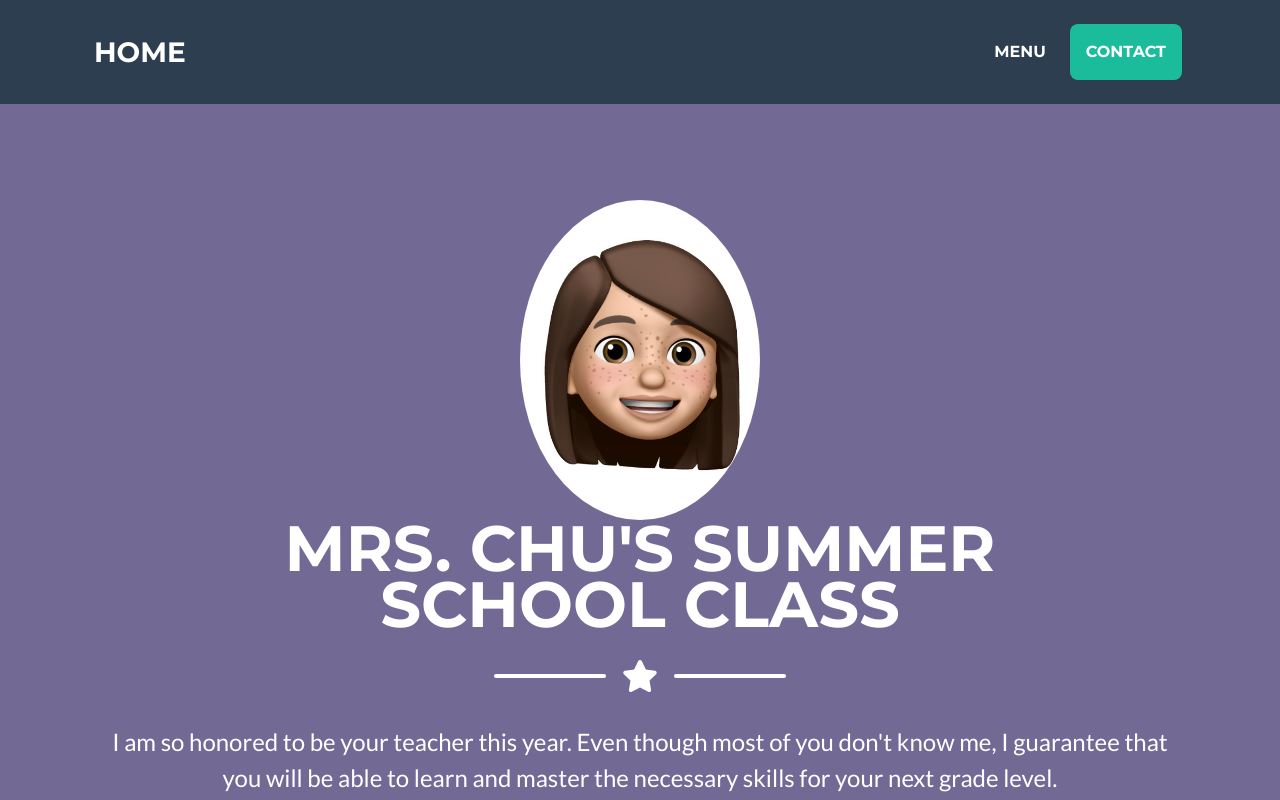
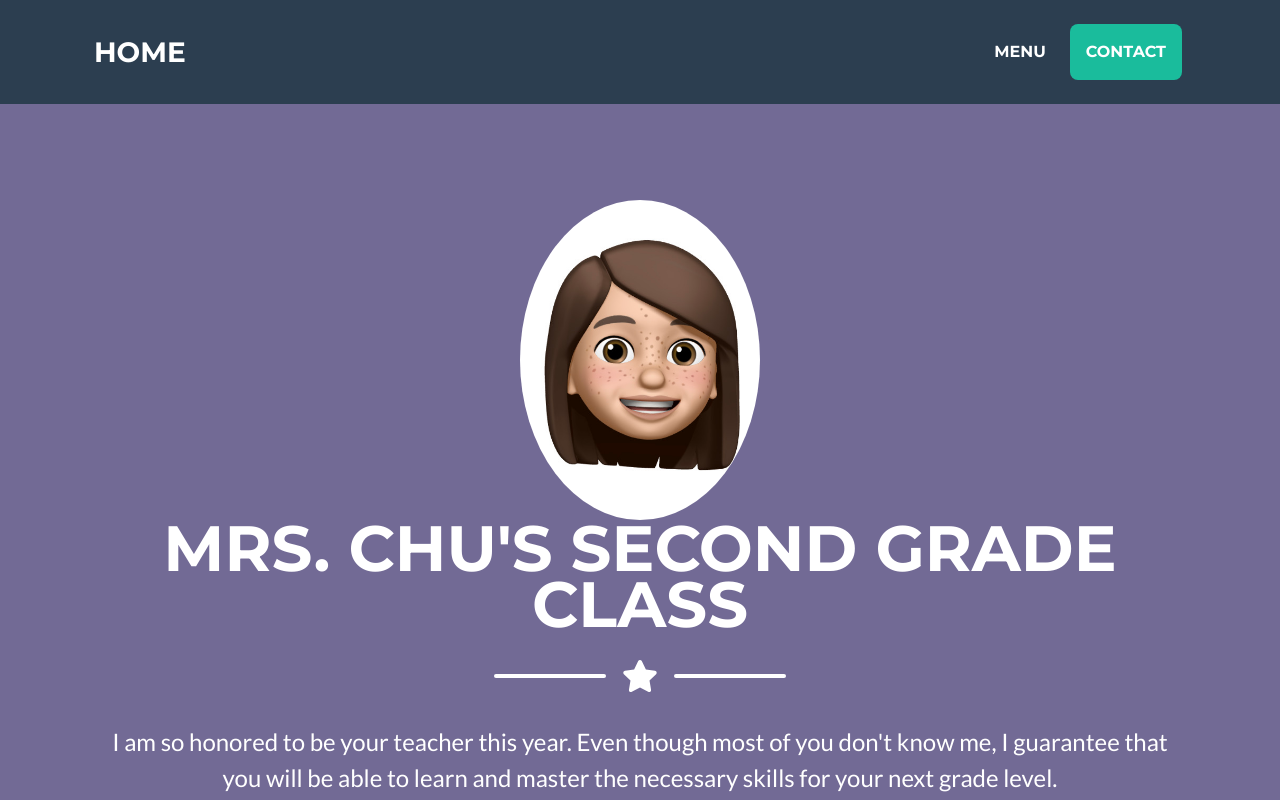
Before and after one commit to yayayotioux07/mschu, a plain HTML site: page index.html in a window 1280 px wide. Shown: the top 800 px of the page. Drawn offline with nearby package versions, Linux system fonts and the light colour scheme.

Commit message:
2ndUpdate

```diff
--- a/index.html
+++ b/index.html
@@ -44,8 +44,8 @@
             <div class="container d-flex align-items-center flex-column">
                 <!-- Masthead Avatar Image-->
                 <img class="masthead-avatar mb-5" src="assets/img/veronica.JPG" alt="" /><!-- Masthead Heading-->
-                <h1 class="masthead-heading text-uppercase mb-0">Mrs. Chu's Summer</h1>
-                <h1 class="masthead-heading text-uppercase mb-0">School Class</h1>
+                <h1 class="masthead-heading text-uppercase mb-0">Mrs. Chu's Second Grade</h1>
+                <h1 class="masthead-heading text-uppercase mb-0">Class</h1>
 
                 <!-- Icon Divider-->
                 <div class="divider-custom divider-light">
```
